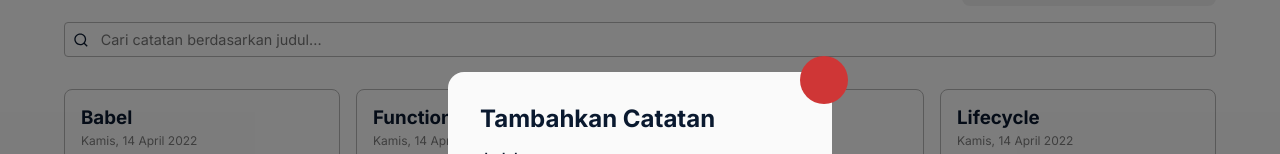
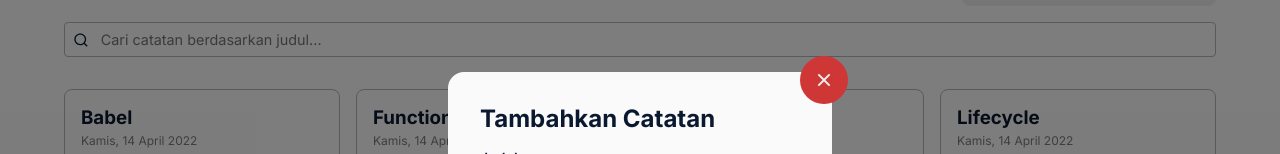
Before and after one commit to agreytosira/noteplus, a React (Vite) app: page / in a window 1280 px wide. Both pictures are taken after a click on the button 1236 px from the left and 756 px from the top of the page. Shown: the part 143-297 px from the top of the page. Built offline with nearby package versions, Linux system fonts and the light colour scheme.

Commit message:
style(addModal): :lipstick: give back close button

```diff
--- a/src/components/AddNodeModal.jsx
+++ b/src/components/AddNodeModal.jsx
@@ -66,7 +66,11 @@ class AddNodeModal extends Component {
                             Tambah Catatan
                         </button>
                     </form>
-                    <button className='close-button' onClick={this.props.closeModalHandler}></button>
+                    <button className='close-button' onClick={this.props.closeModalHandler}>
+                        <svg xmlns='http://www.w3.org/2000/svg' viewBox='0 0 24 24' fill='currentColor'>
+                            <path d='M11.9997 10.5865L16.9495 5.63672L18.3637 7.05093L13.4139 12.0007L18.3637 16.9504L16.9495 18.3646L11.9997 13.4149L7.04996 18.3646L5.63574 16.9504L10.5855 12.0007L5.63574 7.05093L7.04996 5.63672L11.9997 10.5865Z'></path>
+                        </svg>
+                    </button>
                 </div>
             </div>
         );
```
